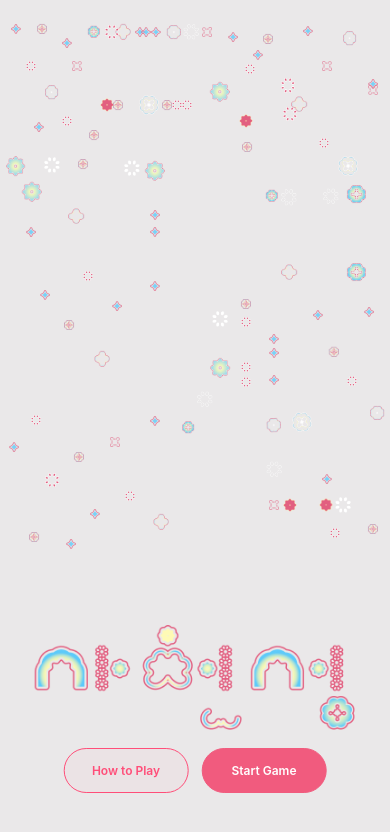
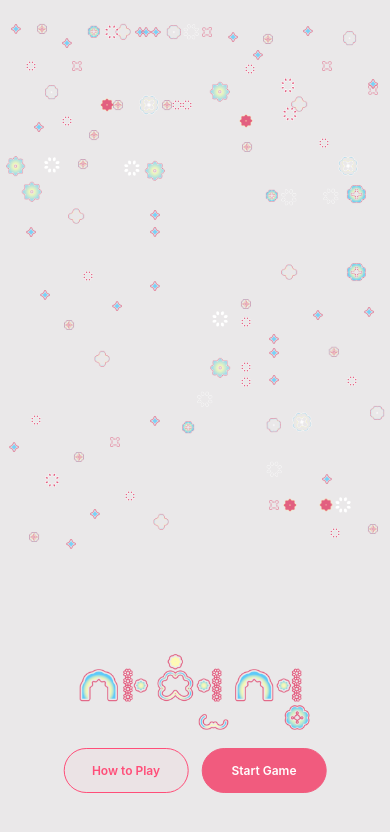
Before and after one commit to soo81zpan/VLFINAL, a plain HTML site: page index.html in a window 390 px wide. Drawn offline with Linux system fonts and the light colour scheme.

Commit message:
Update index.html

```diff
--- a/index.html
+++ b/index.html
@@ -58,8 +58,6 @@ button:disabled{
  overflow:hidden;
  isolation:isolate;
 }
-
-/* 홈 그래픽 전체 배치 영역 */
 
 .home-scene{
  position:absolute;
@@ -72,8 +70,6 @@ button:disabled{
  z-index:1;
 }
 
-/* 개별 홈 그래픽 */
-
 .motif{
  position:absolute;
  left:var(--x);
@@ -99,11 +95,6 @@ button:disabled{
    HOME TITLE IMAGE
 =================================== */
 
-/*
- 텍스트 타이틀 대신
- Hometitle.png 사용
-*/
-
 .home-menu{
  position:absolute;
  z-index:10;
@@ -122,13 +113,13 @@ button:disabled{
  background:transparent;
 }
 
-/* 타이틀 PNG */
+/* 타이틀 PNG — 크기 70%로 축소 */
 
 .home-title-image{
  display:block;
 
- width:100%;
- max-width:440px;
+ width:70%;
+ max-width:310px;
  height:auto;
 
  object-fit:contain;
@@ -148,8 +139,6 @@ button:disabled{
  gap:13px;
 }
 
-/* 홈 버튼 */
-
 .home-button{
  min-width:148px;
  height:49px;
@@ -171,14 +160,10 @@ button:disabled{
  transform:translateY(-2px);
 }
 
-/* How to Play */
-
 .home-button.outline{
  background:rgba(241,91,126,.035);
  color:var(--pink-line);
 }
-
-/* Start Game */
 
 .home-button.filled{
  background:var(--pink);
@@ -247,8 +232,6 @@ button:disabled{
  margin:0;
 }
 
-/* 게임 정보 */
-
 .stats{
  flex:none;
 
@@ -274,8 +257,6 @@ button:disabled{
  font-variant-numeric:tabular-nums;
 }
 
-/* 게임판 영역 */
-
 .game-area{
  flex:1;
  min-height:0;
@@ -301,8 +282,6 @@ button:disabled{
  margin:auto;
 }
 
-/* 개별 게임 타일 */
-
 .tile{
  position:relative;
  display:block;
@@ -329,8 +308,6 @@ button:disabled{
  pointer-events:none;
 }
 
-/* 선택 상태 */
-
 .tile.selected{
  outline:2px solid var(--pink);
  outline-offset:3px;
@@ -338,8 +315,6 @@ button:disabled{
  transform:scale(.94);
 }
 
-/* 힌트 상태 */
-
 .tile.hint{
  outline:2px solid #edbf4d;
  outline-offset:3px;
@@ -349,8 +324,6 @@ button:disabled{
  visibility:hidden;
 }
 
-/* 연결선 */
-
 .route{
  position:absolute;
  inset:0;
@@ -363,8 +336,6 @@ button:disabled{
 
  z-index:5;
 }
-
-/* 게임 하단 */
 
 .game-footer{
  flex:none;
@@ -481,9 +452,11 @@ button:disabled{
   width:94%;
  }
 
+ /* 모바일 타이틀 PNG 축소 */
+
  .home-title-image{
-  width:100%;
-  max-width:320px;
+  width:70%;
+  max-width:230px;
   height:auto;
   margin-bottom:18px;
  }
@@ -544,8 +517,6 @@ button:disabled{
  </div>
 
  <div class="home-menu">
-
-  <!-- 직접 디자인한 타이틀 PNG -->
 
   <img
    src="images/Hometitle.png"
@@ -555,8 +526,6 @@ button:disabled{
    draggable="false"
   >
 
-  <!-- 홈 버튼 -->
-
   <div class="home-actions">
 
    <button
@@ -671,17 +640,9 @@ button:disabled{
     class="tool"
     id="difficulty">
 
-    <option value="easy">
-     Easy
-    </option>
-
-    <option value="normal" selected>
-     Normal
-    </option>
-
-    <option value="hard">
-     Hard
-    </option>
+    <option value="easy">Easy</option>
+    <option value="normal" selected>Normal</option>
+    <option value="hard">Hard</option>
 
    </select>
 
@@ -766,21 +727,12 @@ const $=id=>document.getElementById(id);
    HOME LAYOUT
 
    좌표 기준 : 848 × 490
-
-   기존 패턴 배치 및
-   좌우 확장 레이아웃 유지
 ===================================== */
 
 const BASE_WIDTH=848;
 const BASE_HEIGHT=490;
 
-/*
- [이미지 번호, X, Y]
-*/
-
 const HOME_LAYOUT=[
-
- /* 왼쪽 상단 */
 
  [8,35,25],
  [12,68,57],
@@ -788,8 +740,6 @@ const HOME_LAYOUT=[
  [9,112,80],
  [8,145,37],
  [11,168,57],
-
- /* 상단 중앙 */
 
  [4,205,28],
  [5,244,28],
@@ -801,8 +751,6 @@ const HOME_LAYOUT=[
  [10,415,28],
  [11,450,28],
 
- /* 오른쪽 상단 */
-
  [8,506,32],
  [12,543,60],
  [3,583,34],
@@ -812,15 +760,11 @@ const HOME_LAYOUT=[
  [9,760,33],
  [8,811,73],
 
- /* 왼쪽 두 번째 영역 */
-
  [1,34,144],
  [13,112,143],
  [8,67,201],
  [6,165,187],
  [3,204,117],
-
- /* 중앙 상단 */
 
  [2,233,91],
  [3,256,91],
@@ -835,15 +779,11 @@ const HOME_LAYOUT=[
  [6,650,90],
  [11,811,78],
 
- /* 중상단 장식 */
-
  [8,85,110],
  [12,145,105],
  [3,180,142],
  [8,560,48],
  [12,704,124],
-
- /* 중앙 두 번째 그룹 */
 
  [1,70,166],
  [13,286,146],
@@ -858,8 +798,6 @@ const HOME_LAYOUT=[
  [10,720,170],
  [15,775,168],
 
- /* 왼쪽 중간 */
-
  [14,44,270],
  [8,98,256],
  [3,151,282],
@@ -867,8 +805,6 @@ const HOME_LAYOUT=[
  [6,221,311],
  [8,254,265],
 
- /* 중앙 */
-
  [8,337,248],
  [14,478,248],
  [6,628,236],
@@ -880,15 +816,11 @@ const HOME_LAYOUT=[
  [8,595,294],
  [8,595,306],
 
- /* 오른쪽 중간 */
-
  [8,802,270],
  [3,726,305],
  [12,765,330],
  [9,820,358],
  [8,692,273],
-
- /* 왼쪽 하단 */
 
  [8,30,387],
  [12,78,364],
@@ -897,8 +829,6 @@ const HOME_LAYOUT=[
  [8,207,445],
  [11,250,383],
 
- /* 중앙 하단 */
-
  [1,479,319],
  [12,535,318],
  [12,535,331],
@@ -910,8 +840,6 @@ const HOME_LAYOUT=[
  [9,595,368],
  [7,656,366],
 
- /* 하단 좌우 */
-
  [3,75,465],
  [8,154,471],
  [12,283,430],
@@ -921,8 +849,6 @@ const HOME_LAYOUT=[
  [14,764,412],
  [3,810,458],
  [12,729,462],
-
- /* 오른쪽 하단 */
 
  [10,595,406],
  [11,596,438],
@@ -961,20 +887,12 @@ const motionTimers=new Set();
 
 let motionRunning=false;
 
-/* =====================================
-   HOME IMAGE PATH
-===================================== */
-
 function homeImagePath(number){
 
  return "images/Home"+
   String(number).padStart(2,"0")+
   ".png";
 }
-
-/* =====================================
-   CREATE HOME GRAPHICS
-===================================== */
 
 function buildHome(){
 
@@ -992,20 +910,14 @@ function buildHome(){
 
   image.src=homeImagePath(number);
 
-  /* 이미지 로딩 오류 시 숨김 */
-
   image.onerror=()=>{
-
    image.style.display="none";
-
    console.warn(
     "홈 이미지 로딩 실패:",
     image.src
    );
   };
 
-  /* 위치 */
-
   image.style.setProperty(
    "--x",
    (x/BASE_WIDTH*100)+"%"
@@ -1016,8 +928,6 @@ function buildHome(){
    (y/BASE_HEIGHT*100)+"%"
   );
 
-  /* 크기 */
-
   const relativeWidth=
    HOME_WIDTH[number]*
    MOTIF_SIZE_FACTOR;
@@ -1122,12 +1032,6 @@ const homeTitleImage=$("homeTitleImage");
 
 homeTitleImage.onerror=()=>{
 
- /*
-  PNG 파일을 못 찾으면
-  깨진 이미지 아이콘 대신
-  기존 텍스트 타이틀 표시
- */
-
  homeTitleImage.style.display="none";
 
  const fallback=document.createElement("h1");
@@ -1135,7 +1039,7 @@ homeTitleImage.onerror=()=>{
  fallback.textContent="Pattern Connect";
 
  fallback.style.margin="0 0 22px";
- fallback.style.fontSize="42px";
+ fallback.style.fontSize="32px";
  fallback.style.fontWeight="600";
  fallback.style.letterSpacing="-1.8px";
 
@@ -1198,20 +1102,12 @@ let audioContext=null;
 
 let tileRatio=184/223;
 
-/* =====================================
-   GAME IMAGE PATH
-===================================== */
-
 function imagePath(number){
 
  return "images/tile"+
   String(number).padStart(2,"0")+
   ".jpg";
 }
-
-/* =====================================
-   STAGE IMAGE GROUP
-===================================== */
 
 function groupForStage(number){
 
@@ -1220,10 +1116,6 @@ function groupForStage(number){
   (_,i)=>i+(number%2?1:10)
  );
 }
-
-/* =====================================
-   UTILITIES
-===================================== */
 
 function formatTime(value){
 
@@ -1493,10 +1385,6 @@ function findPath(a,b){
 
  return null;
 }
-
-/* =====================================
-   FIND AVAILABLE PAIR
-===================================== */
 
 function findPair(){
 
```
